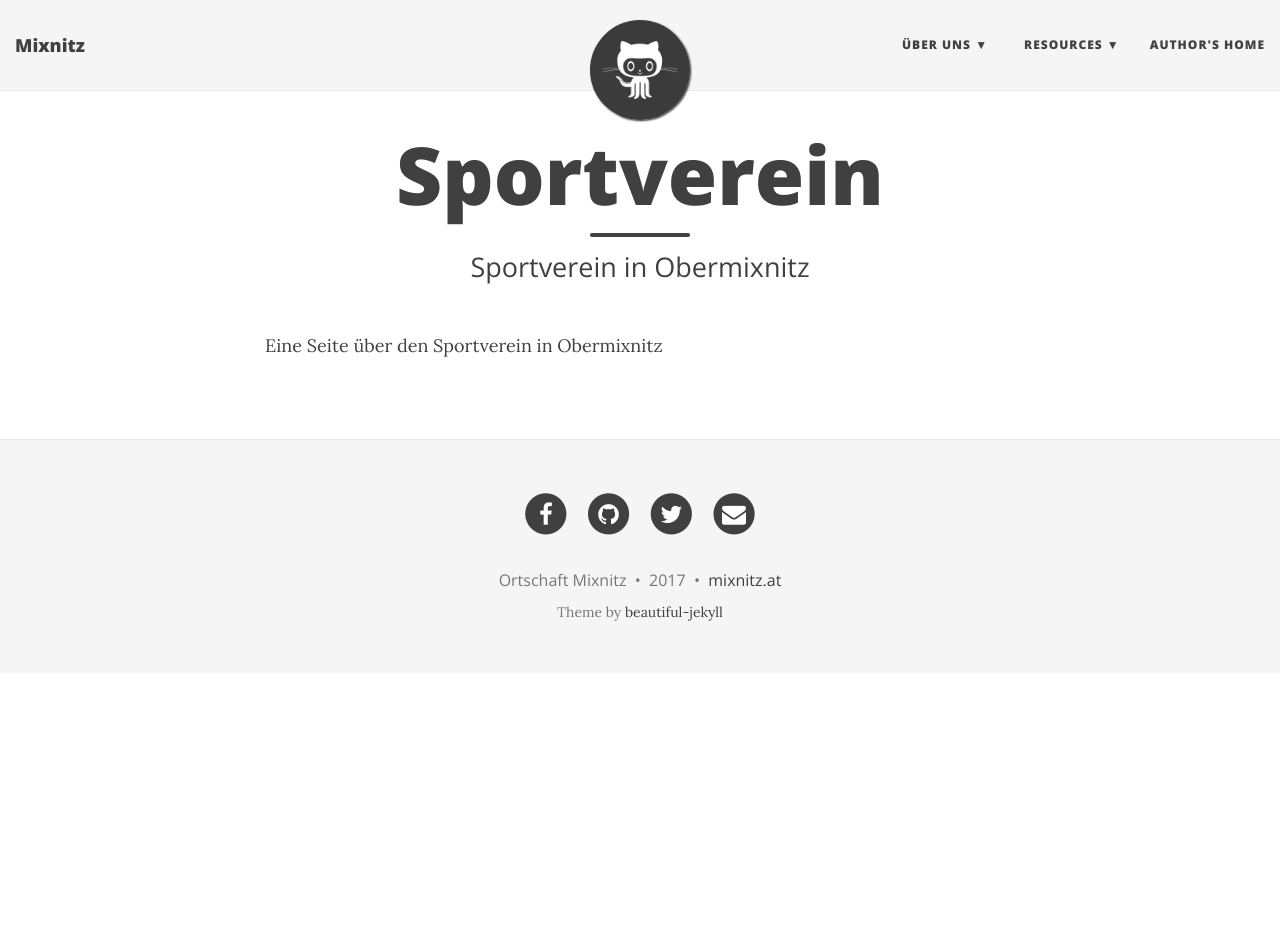
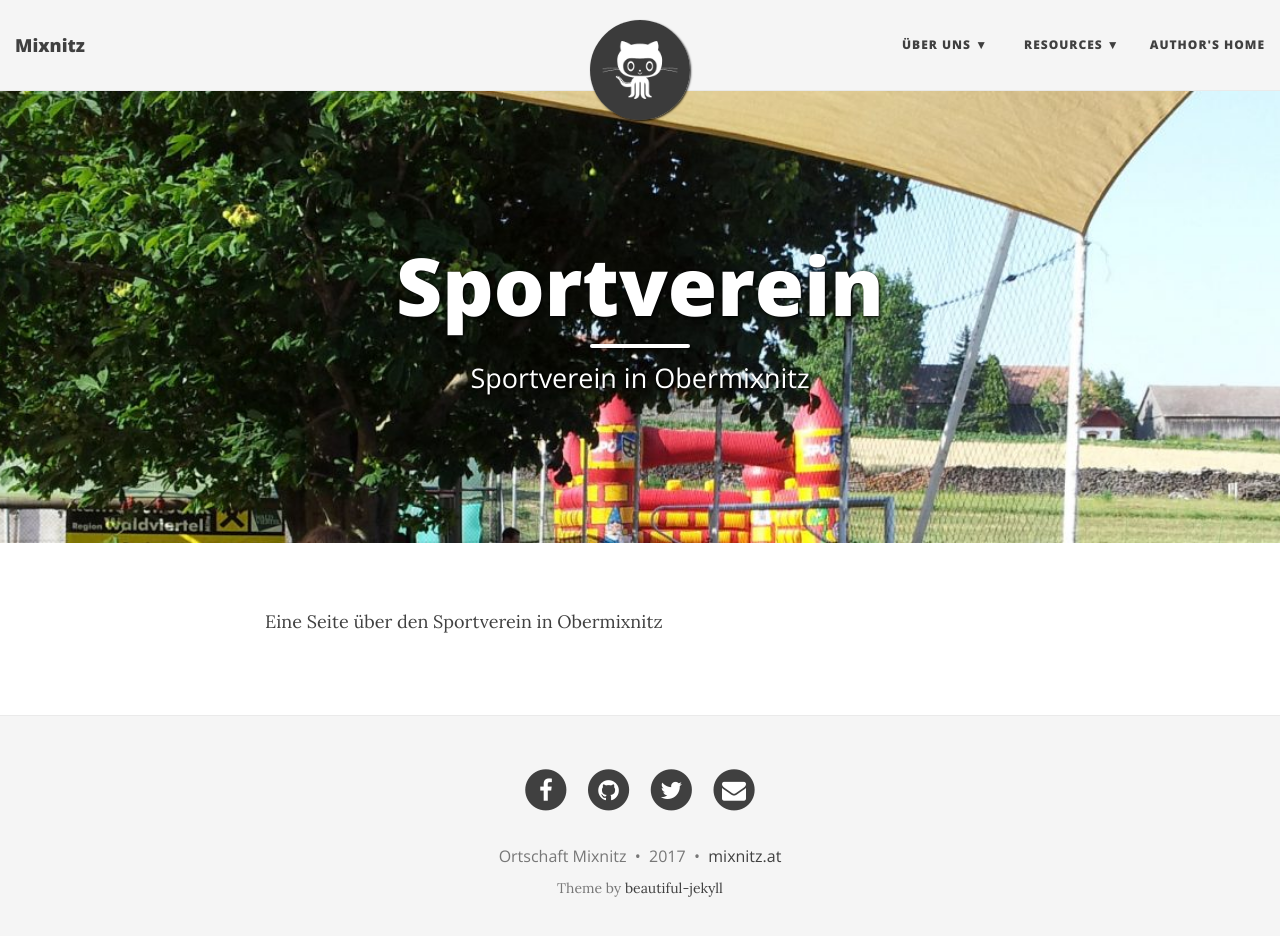
Before and after one commit to mixnitz/mixnitz.github.io, a Jekyll site: the page built from sportverein.md, in a window 1280 px wide and 949 px high. Shown: the top 936 px of the window. Built offline with Jekyll 4.4.1, drawn with Linux system fonts in a browser that asks for light colours; nearby versions of some CDN libraries.

Commit message:
sportverein: add banner

```diff
--- a/sportverein.md
+++ b/sportverein.md
@@ -2,6 +2,7 @@
 layout: page
 title: Sportverein
 subtitle: Sportverein in Obermixnitz
+bigimg: /img/banner.jpg
 ---
 
 Eine Seite über den Sportverein in Obermixnitz
```
